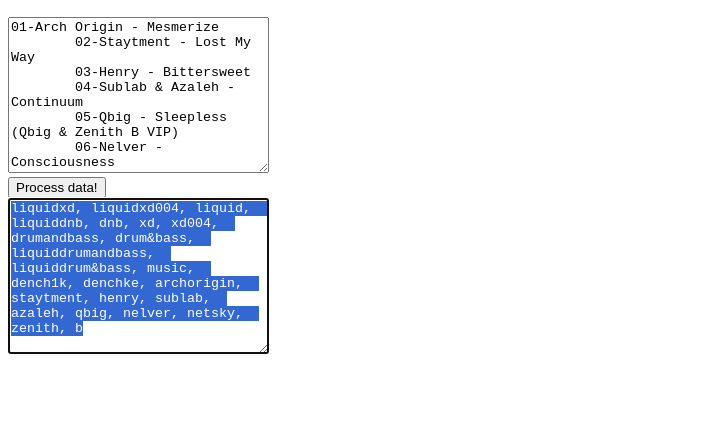
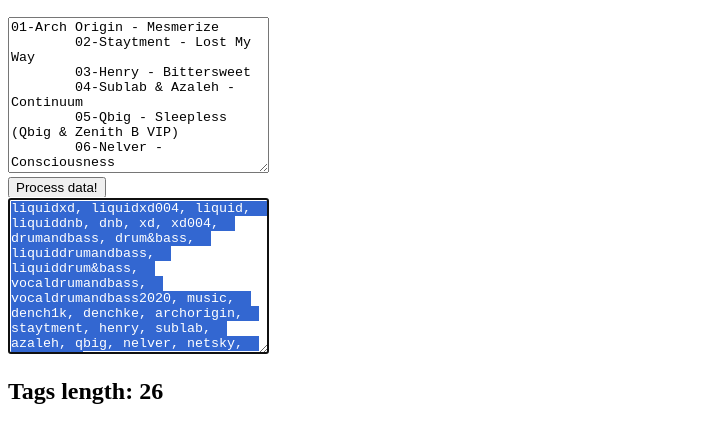
Before and after one commit to dench1k/artist-tags, a website: page app/index.html in a window 1280 px wide. Both pictures are taken after a click on the button "Process data!". Shown: the part 110-552 px from the top of the page, without its empty margins (0-713 px from the left). Drawn offline with Linux system fonts and the light colour scheme.

Commit message:
Add words, tagsLength

```diff
--- a/app/assets/scripts/app.js
+++ b/app/assets/scripts/app.js
@@ -12,6 +12,8 @@ const app = () => {
     "drum&bass",
     "liquiddrumandbass",
     "liquiddrum&bass",
+    "vocaldrumandbass",
+    "vocaldrumandbass2020",
     "music",
     "dench1k",
     "denchke"
@@ -22,6 +24,7 @@ const app = () => {
   const tracklistInput = document.querySelector(".js-tracklist-input");
   const tracklistOutput = document.querySelector(".js-tracklist-output");
   const tracklistSubmit = document.querySelector(".js-tracklist-submit");
+  const tagsLengthOutput = document.querySelector(".js-tags-length");
 
   //functions
   const removeNumbersArray = arr => {
@@ -137,12 +140,12 @@ const app = () => {
       BAN_WORDLIST
     );
 
-    const formattedArray = filteredProcessedArray.join(', ');
-
-    tracklistOutput.value = formattedArray;
+    const finalTagString = filteredProcessedArray.join(", ");
+    tracklistOutput.value = finalTagString;
+    tagsLengthOutput.innerHTML = filteredProcessedArray.length;
     copyToClipboard(tracklistOutput);
 
-    console.log(formattedArray);
+    console.log(finalTagString);
   };
 
   tracklistSubmit.addEventListener("click", submitTracklist, false);
--- a/app/index.html
+++ b/app/index.html
@@ -40,6 +40,7 @@
           cols="30"
           rows="10"
         ></textarea>
+        <h2>Tags length: <span class="js-tags-length"></span></h2>
       </div>
     </form>
     <script src="assets/scripts/app.js"></script>
```
